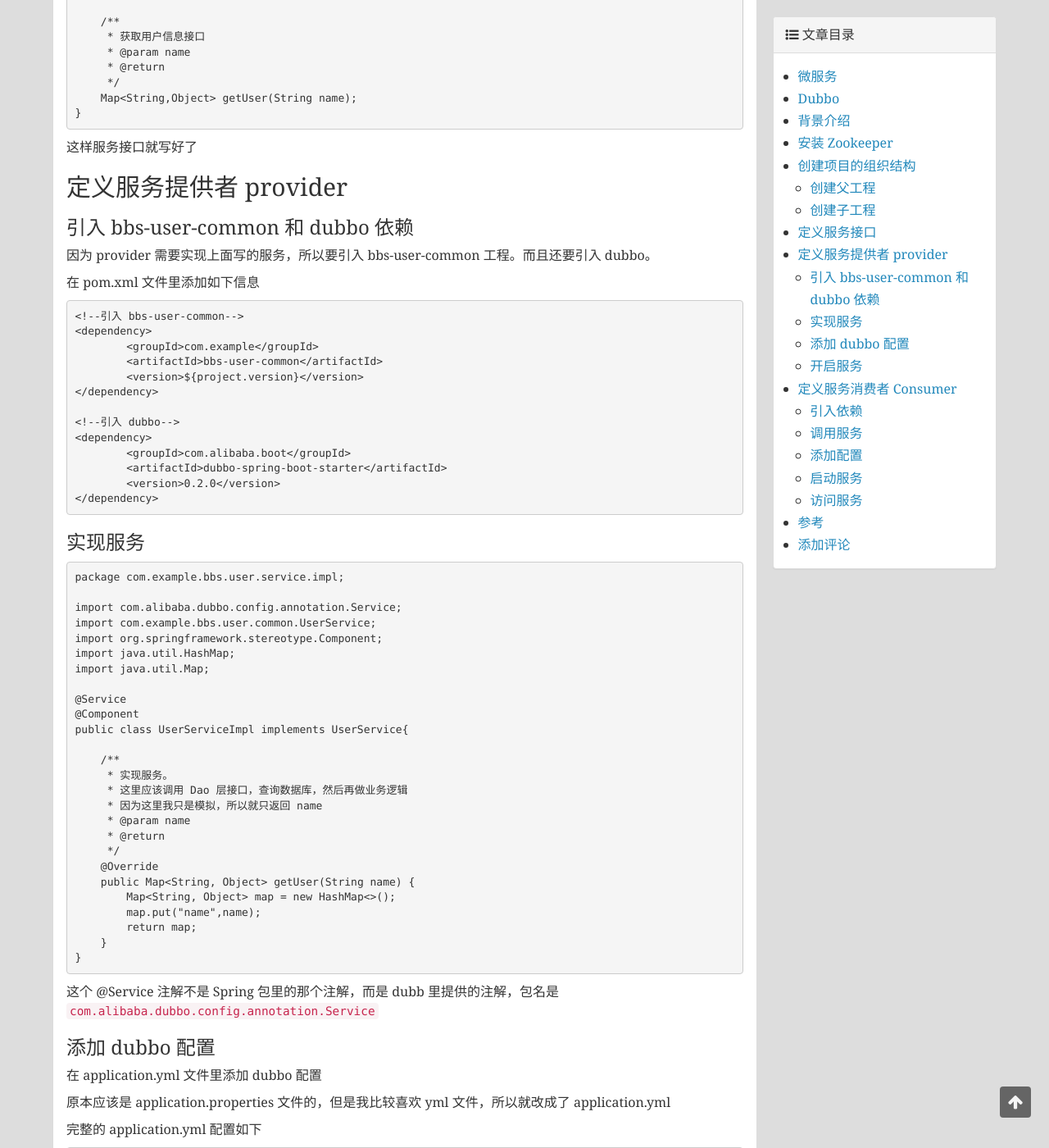
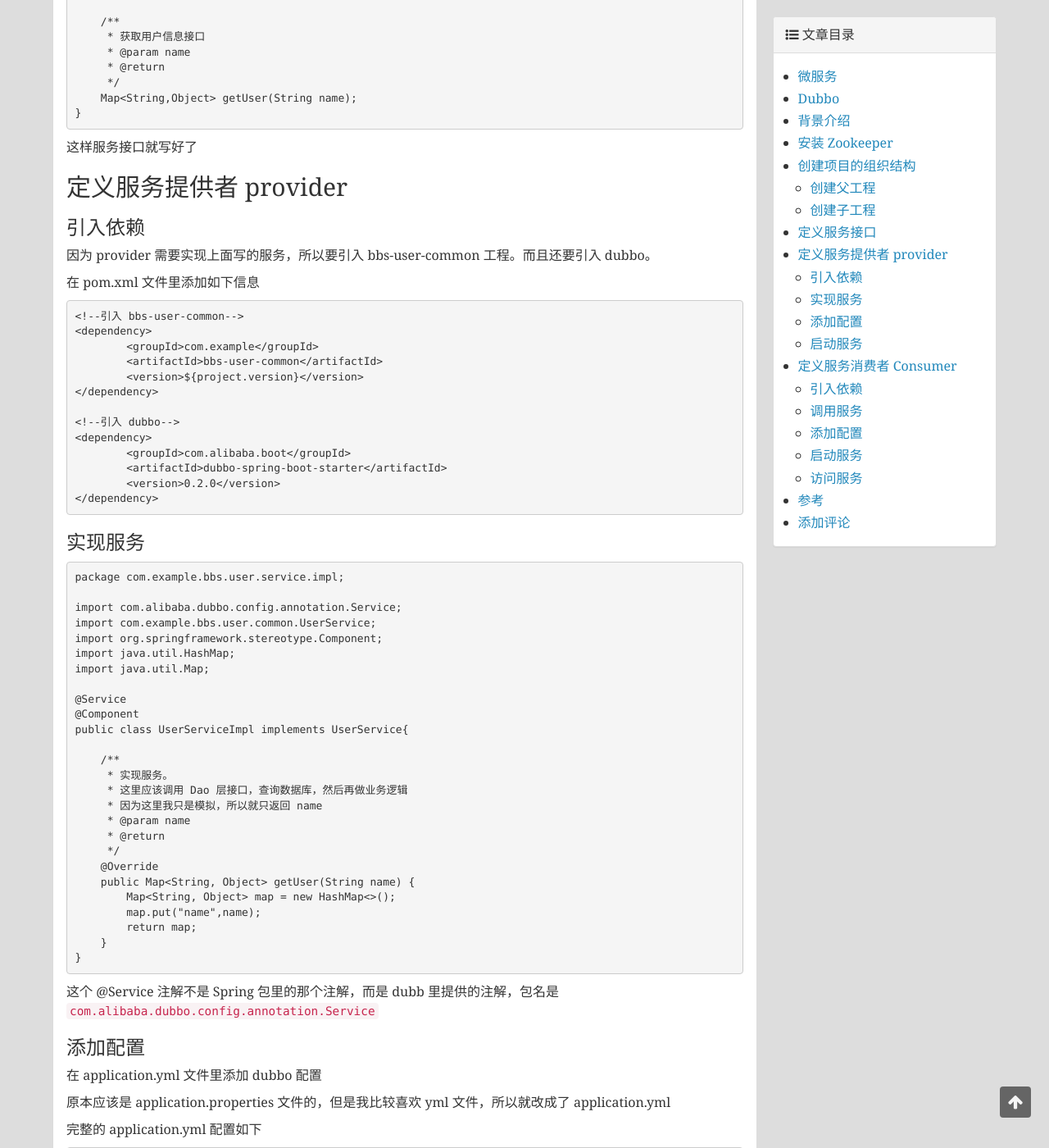
Before and after one commit to miansen/miansen.github.io, a Jekyll site: the page built from _posts/2019-06-03-1.md, in a window 1280 px wide and 1400 px high, scrolled down 6362 px. Shown: the whole window at 82% size. Built offline with Jekyll 4.4.1, drawn with Linux system fonts in a browser that asks for light colours; comment, search, counter and statistics services are not loaded.

Commit message:
update 2019-06-03

````diff
--- a/_posts/2019-06-03-1.md
+++ b/_posts/2019-06-03-1.md
@@ -183,7 +183,7 @@
 
 ## 定义服务提供者 provider
 
-### 引入 bbs-user-common 和 dubbo 依赖
+### 引入依赖
 
 因为 provider 需要实现上面写的服务，所以要引入 bbs-user-common 工程。而且还要引入 dubbo。
 
@@ -238,7 +238,7 @@
 
 这个 @Service 注解不是 Spring 包里的那个注解，而是 dubb 里提供的注解，包名是 `com.alibaba.dubbo.config.annotation.Service`
 
-### 添加 dubbo 配置
+### 添加配置
 
 在 application.yml 文件里添加 dubbo 配置
 
@@ -261,7 +261,7 @@
     delay: -1
 ```
 
-### 开启服务
+### 启动服务
 
 开启服务之前确保已经开启了 Zookeeper
 
````
